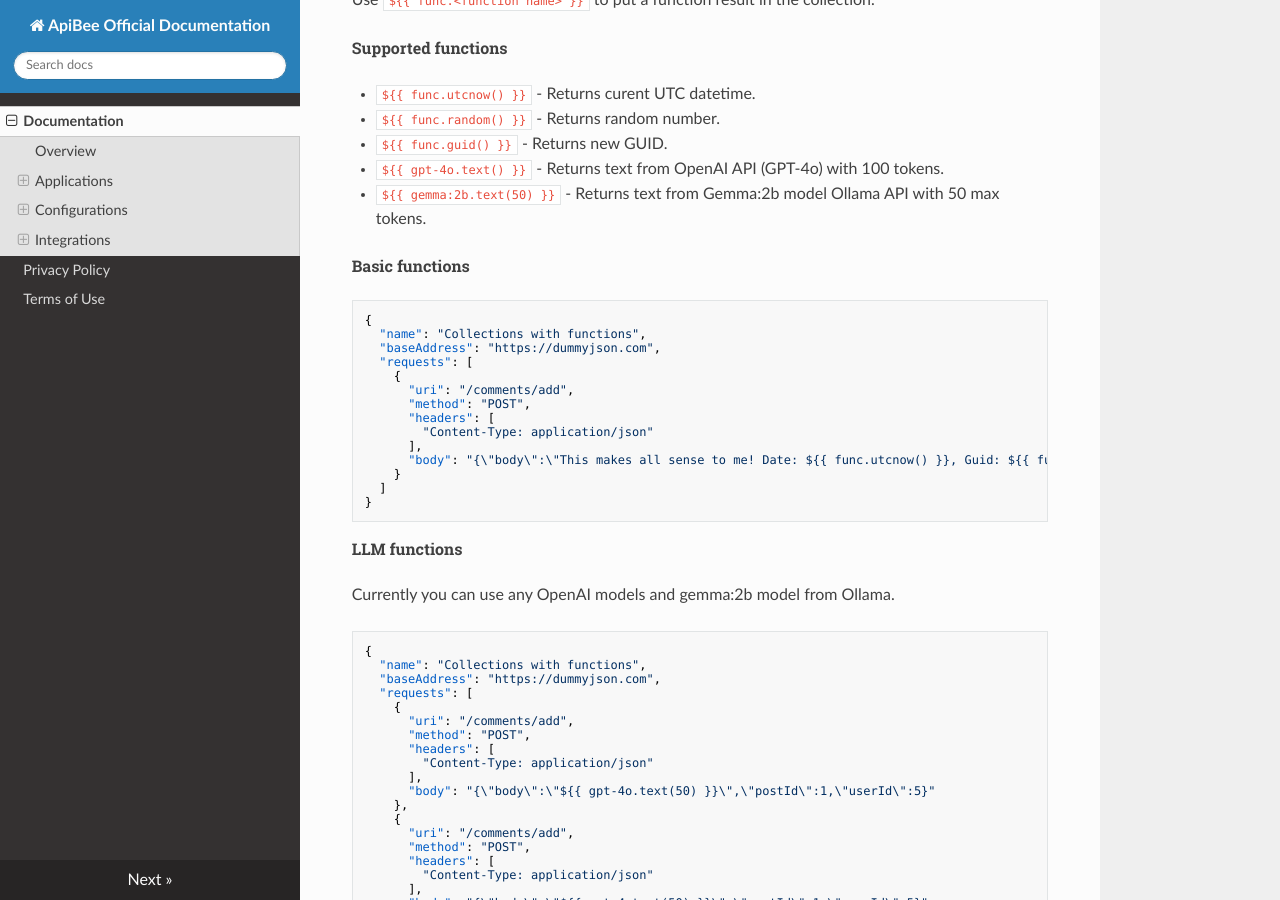
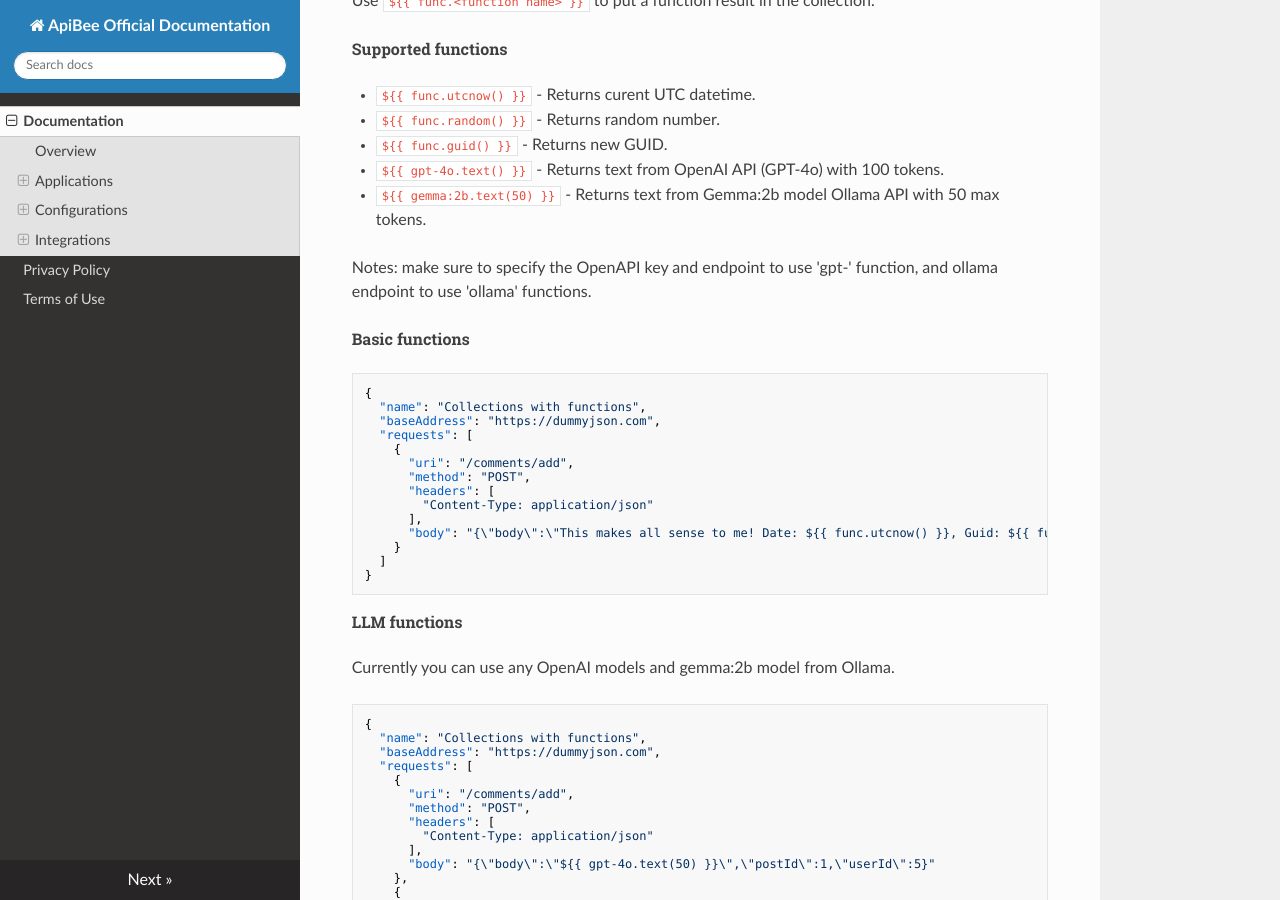
Before and after one commit to itbusina/testlemon-docs, an MkDocs documentation site: the page built from docs/docs/index.md, in a window 1280 px wide and 900 px high, scrolled down 8141 px. Built offline with MkDocs 1.6.1, drawn with Linux system fonts in a browser that asks for light colours; nearby versions of some CDN libraries.

Commit message:
Update index.md

````diff
--- a/docs/docs/index.md
+++ b/docs/docs/index.md
@@ -442,7 +442,7 @@ Use ```${{ secrets.<secret name> }}``` to put a secret in the collection.
 }
 ```
 
-##### Using functions
+#### Using functions
 
 Use ```${{ func.<function name> }}``` to put a function result in the collection.
 
@@ -453,6 +453,8 @@ Use ```${{ func.<function name> }}``` to put a function result in the collection
 - ```${{ func.guid() }}``` - Returns new GUID.
 - ```${{ gpt-4o.text() }}``` - Returns text from OpenAI API (GPT-4o) with 100 tokens.
 - ```${{ gemma:2b.text(50) }}``` - Returns text from Gemma:2b model Ollama API with 50 max tokens.
+
+Notes: make sure to specify the OpenAPI key and endpoint to use 'gpt-' function, and ollama endpoint to use 'ollama' functions.
 
 ###### Basic functions
 ```json
````
